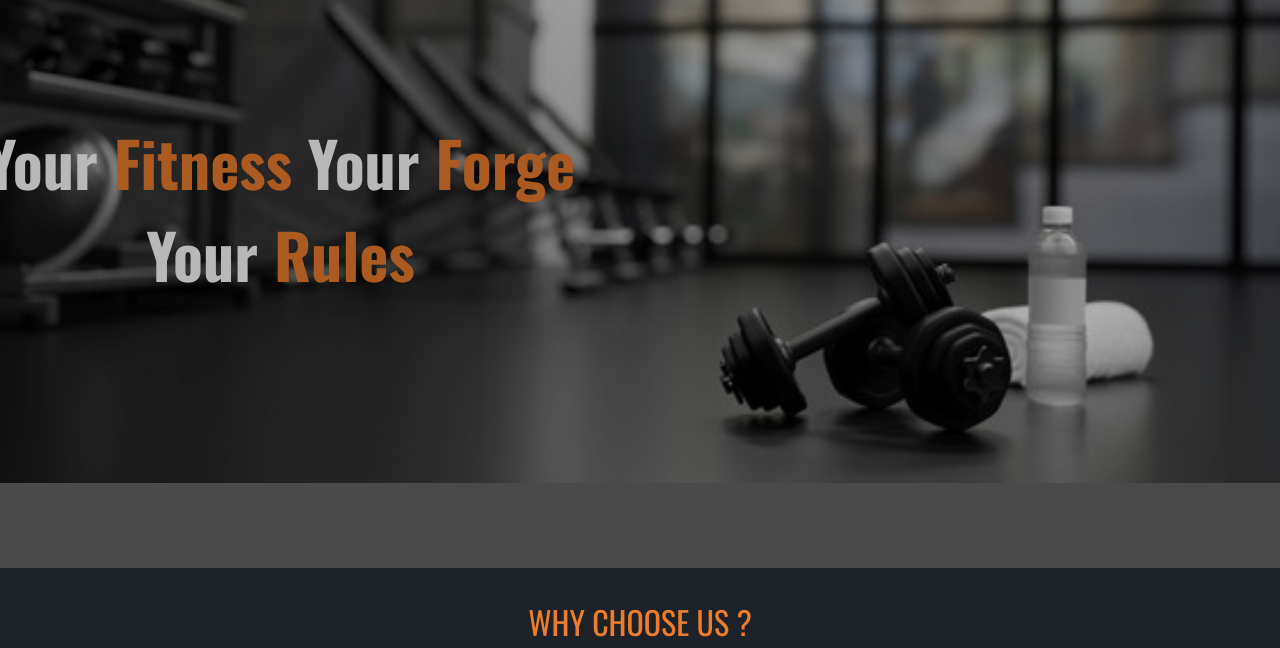
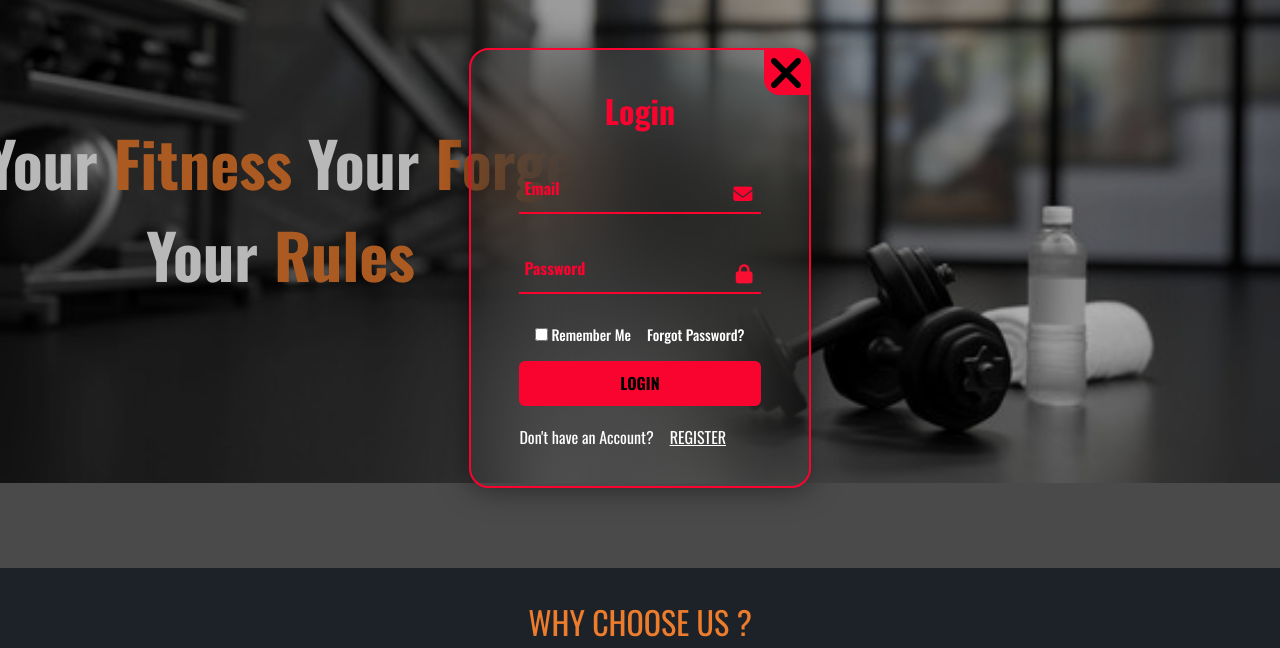
Before and after one commit to starkNikhil/Fitness-Forge, a plain HTML site: page index.html in a window 1280 px wide. Shown: the part 152-800 px from the top of the page. Drawn offline with nearby package versions, Linux system fonts and the light colour scheme.

Commit message:
created the login and register form section

```diff
--- a/index.html
+++ b/index.html
@@ -5,6 +5,7 @@
         <meta name="viewport" content="width=device-width, initial-scale=1.0">
         <link rel="icon" type="img/png" href="./Assets/logo-img.png">
         <link rel="stylesheet" href="./styles/style.css">
+        <link rel="stylesheet" href="./styles/sign-in_form.css">
         <link rel="stylesheet"
             href="https://cdnjs.cloudflare.com/ajax/libs/font-awesome/6.5.1/css/all.min.css"
             integrity="sha512-DTOQO9RWCH3ppGqcWaEA1BIZOC6xxalwEsw9c2QQeAIftl+Vegovlnee1c9QX4TctnWMn13TZye+giMm8e2LwA=="
@@ -39,6 +40,94 @@
 
                 </nav>
             </header>
+            <div class="user-sign-flex">
+                <section class="user-sign-in-container">
+
+                    <span class="icon-close" id="closeButton">
+                        <i class="fa-solid fa-xmark fa-xl" name="close-circle" style="color: #000000;"></i>
+                    </span>
+
+                    <div class="form-box login">
+                        <h2>Login</h2>
+                        <form action="#" method="GET">
+
+                            <div class="input-box">
+                                <span class="icon">
+                                    <i class="fa-solid fa-envelope" style="color: #f9032f;"></i>
+                                </span>
+                                <input type="email" required>
+                                <label for="email">Email</label>
+                            </div>
+
+                            <div class="input-box">
+                                <span class="icon">
+                                    <i class="fa-solid fa-lock" style="color: #f90f32;"></i>
+                                </span>
+                                <input type="password" required>
+                                <label for="password">Password</label>
+                            </div>
+                            <div class="remember-forget-pass">
+                                <label><input type="checkbox">Remember
+                                    Me</label>
+                                <a href="#" class="forgot-pass">Forgot
+                                    Password?</a>
+                            </div>
+                            <button type="submit"
+                                class="submit-btn">Login</button>
+                            <div class="login-register">
+                                <p>Don't have an Account?<a href="#"
+                                        class="register-link">Register</a></p>
+                            </div>
+                        </form>
+                    </div>
+
+                    <span class="icon-close" id="closeButton">
+                        <i class="fa-solid fa-xmark fa-xl" name="close-circle" style="color: #000000;"></i>
+
+                    </span>
+
+                    <div class="form-box register">
+                        <h2>Register</h2>
+                        <form action="#" method="GET">
+
+                            <div class="input-box">
+                                <span class="icon"><ion-icon
+                                        name="person"></ion-icon></span>
+                                <input type="text" required>
+                                <label for="text">Username</label>
+                            </div>
+
+                            <div class="input-box">
+                                <span class="icon">
+                                    <i class="fa-solid fa-envelope" style="color: #f9032f;"></i>
+                                </span>
+                                <input type="email" required>
+                                <label for="email">Email</label>
+                            </div>
+
+                            <div class="input-box">
+                                <span class="icon">
+                                    <i class="fa-solid fa-lock" style="color: #f90f32;"></i>
+                                </span>
+                                <input type="password" required>
+                                <label for="password">Password</label>
+                            </div>
+                            <div class="remember-forget-pass">
+                                <label><input type="checkbox">I agree to the
+                                    terms & conditions</label>
+
+                            </div>
+                            <button type="submit" class="submit-btn">Sign
+                                In</button>
+                            <div class="login-register">
+                                <p>Already have an Account?<a href="#"
+                                        class="login-link">Login</a></p>
+                            </div>
+                        </form>
+                    </div>
+
+                </section>
+            </div>
             <section class="hero-section">
                 <div class="hero-text">
                     <p>Your <span class="text-orange">Fitness</span> Your <span
--- /dev/null
+++ b/styles/sign-in_form.css
@@ -0,0 +1,193 @@
+.user-sign-in-container > * {
+  color: #fff;
+  font-family: "Poppins", "Raleway", Arial, sans-serif;
+}
+
+:root {
+  --primary-color: #000;
+  --secondary-color: #f9032f;
+}
+
+.user-sign-flex {
+  display: flex;
+  justify-content: center;
+  align-items: center;
+}
+
+.user-sign-in-container {
+  background-color: transparent;
+  position: fixed;
+  border: 2px solid var(--secondary-color);
+  max-width: 400px;
+  max-height: 440px;
+  border-radius: 20px;
+  backdrop-filter: blur(50px);
+  box-shadow: 0 0 30px rgba(0, 0, 0, 0.5);
+  display: flex;
+  justify-content: center;
+  align-items: center;
+  padding: 8rem 2rem;
+  top: 200px;
+  overflow: hidden;
+  /* transform: scale(0); */
+  /* transition: transform 0.5s ease, height 0.2s ease; */
+  z-index: 1000;
+}
+
+.user-sign-in-container .form-box {
+  width: 100%;
+  padding: 1rem;
+  color: #fff;
+}
+
+.form-box h2 {
+  font-size: 2em;
+  color: var(--secondary-color);
+  margin-bottom: 1rem;
+  text-align: center;
+}
+
+.user-sign-in-container.active-popup {
+  transform: scale(1);
+}
+
+.user-sign-in-container.remove-popup {
+  transform: scale(0);
+}
+
+.user-sign-in-container .form-box.register {
+  display: none;
+}
+
+.user-sign-in-container.active {
+  padding: 15rem 2rem;
+}
+
+.user-sign-in-container .form-box.login.active {
+  display: none;
+}
+
+.user-sign-in-container .form-box.register.active {
+  display: inline;
+}
+
+.user-sign-in-container .form-box.register.deactivate {
+  display: none;
+}
+
+.user-sign-in-container .form-box.login.deactivate {
+  display: inline;
+}
+
+.input-box {
+  position: relative;
+  width: 100%;
+  height: 50px;
+  border-bottom: 2px solid var(--secondary-color);
+  margin: 30px 0;
+  color: #fff;
+}
+
+.input-box label {
+  position: absolute;
+  top: 50%;
+  left: 5px;
+  transform: translateY(-50%);
+  font-size: 1em;
+  color: var(--secondary-color);
+  font-weight: 800;
+  pointer-events: none;
+
+  transition: all 0.15s ease-in-out;
+}
+
+.input-box input {
+  width: 100%;
+  height: 100%;
+  background: transparent;
+  border: none;
+  outline: none;
+  color: #fff;
+  padding: 0 35px 0 5px;
+  font-size: 1em;
+}
+
+.input-box input:focus ~ label,
+.input-box input:valid ~ label {
+  top: -5px;
+}
+
+.input-box .icon {
+  position: absolute;
+  right: 8px;
+  font-size: 1.2em;
+  color: var(--secondary-color);
+  line-height: 57px;
+}
+
+.remember-forget-pass {
+  font-size: 0.9em;
+  font-weight: 500;
+  margin: 1rem;
+  display: flex;
+  justify-content: space-between;
+}
+
+.forgot-pass {
+  color: #fff;
+  text-decoration: none;
+  text-underline-offset: 0.4em;
+  margin-left: 1rem;
+  transition: all 0.2s ease-in-out;
+}
+
+.remember-forget-pass label input {
+  accent-color: var(--secondary-color);
+  margin-right: 3px;
+}
+
+.submit-btn {
+  width: 100%;
+  height: 45px;
+  background: var(--secondary-color);
+  border: none;
+  outline: none;
+  border-radius: 6px;
+  text-align: center;
+  cursor: pointer;
+  font-size: 1em;
+  color: #000;
+  text-transform: uppercase;
+  font-weight: 900;
+  margin-bottom: 1.2rem;
+}
+
+.register-link,
+.login-link {
+  color: #fff;
+  margin-left: 1rem;
+  text-transform: uppercase;
+}
+
+.register-link:hover {
+  color: var(--secondary-color);
+  font-weight: 500;
+}
+
+.icon-close {
+  color: var(--primary-color);
+  position: absolute;
+  top: 0;
+  right: 0;
+  width: 45px;
+  height: 45px;
+  background: var(--secondary-color);
+  font-size: 2em;
+  display: flex;
+  justify-content: center;
+  align-items: center;
+  border-top-right-radius: 1rem;
+  border-bottom-left-radius: 1rem;
+  z-index: 1;
+  cursor: pointer;
+}
```
